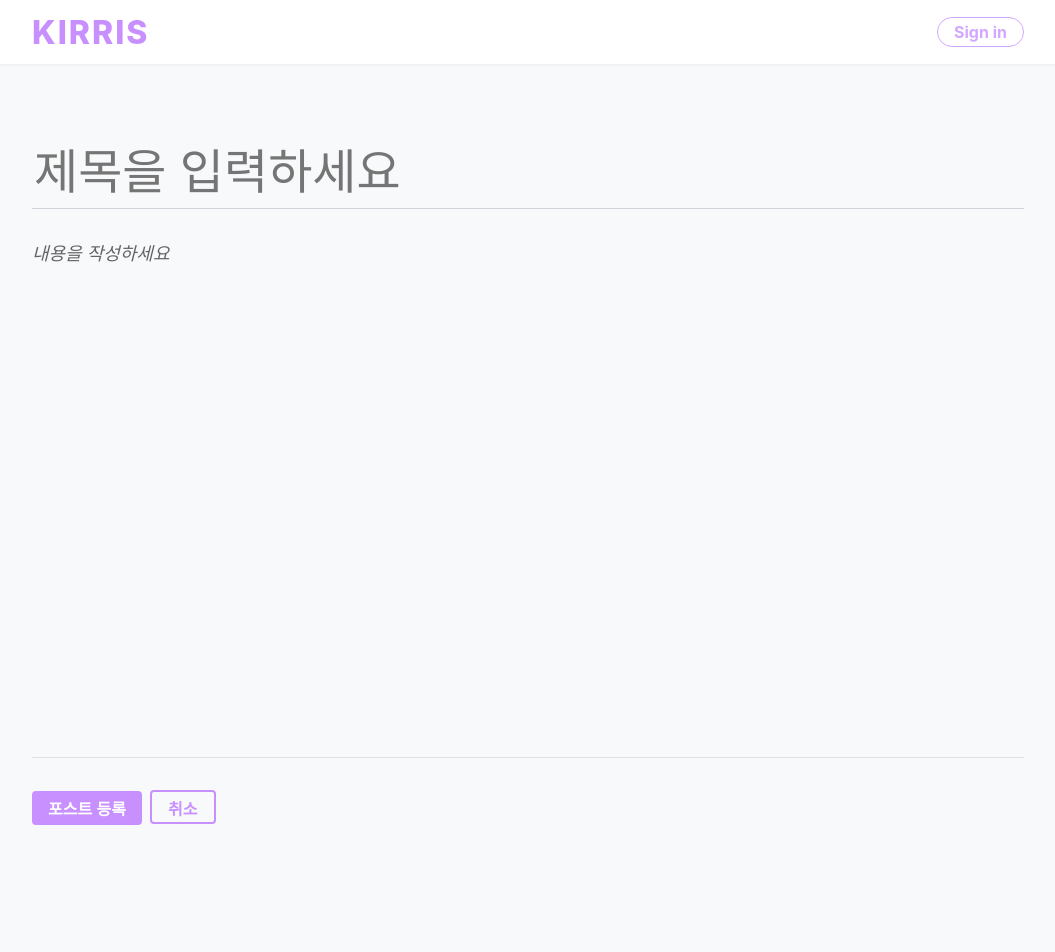
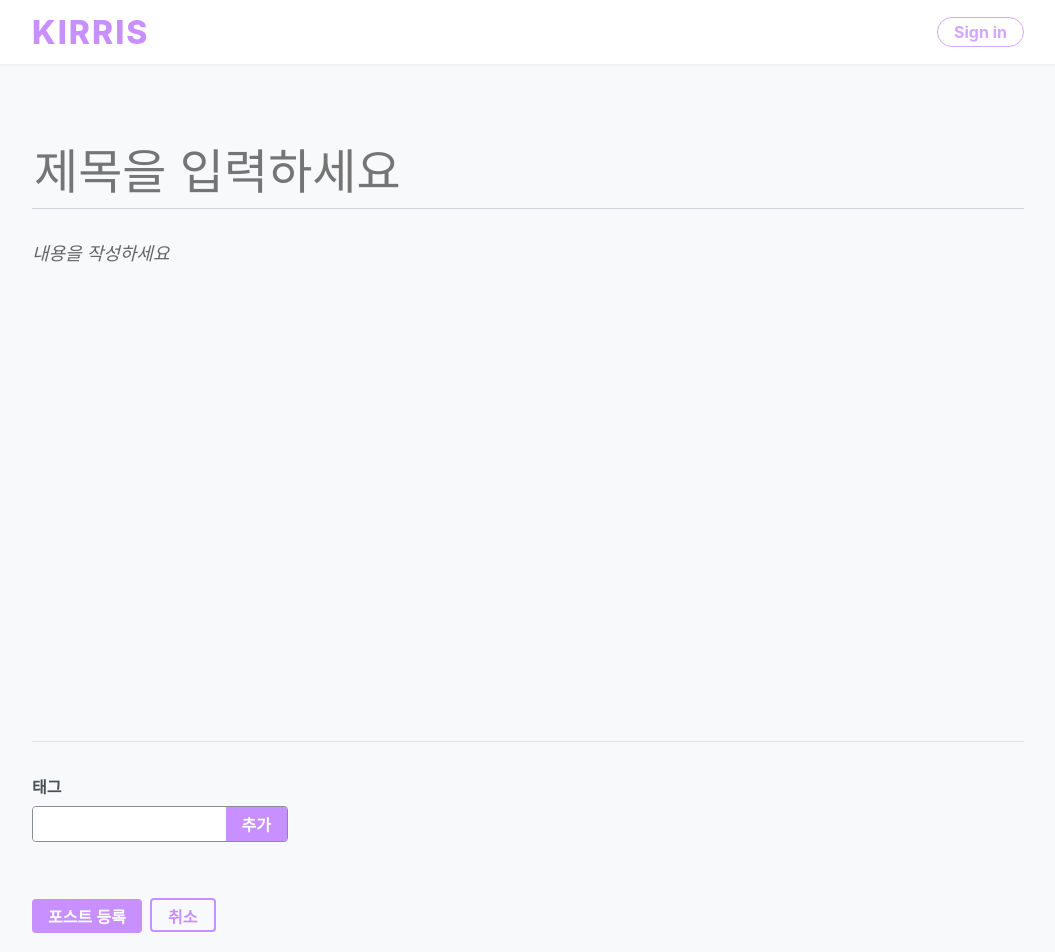
Before and after one commit to cdcoc0/kirris_blog, a React (Create React App) app in the folder blog-client/: page /write in a window 1280 px wide. Shown: the top 952 px of the page, without its empty margins (112-1167 px from the left). Before the commit the page ends 873 px from the top, so only its background shows below. Built offline with nearby package versions, Linux system fonts and the light colour scheme.

Commit message:
TagBox components

```diff
--- /dev/null
+++ b/blog-client/src/components/write/TagBox.js
@@ -0,0 +1,135 @@
+import React, { useCallback, useEffect, useState } from "react";
+import styled from "styled-components";
+import palette from "../../lib/styles/palette";
+
+const TagBoxBlock = styled.div`
+    width: 100%;
+    border-top: 1px solid ${palette.gray[3]};
+    padding-top: 2rem;
+    h4 {
+        color: ${palette.gray[7]};
+        margin-top: 0;
+        margin-bottom: 0.5rem;
+    }
+`;
+
+const TagForm = styled.form`
+    border-radius: 4px;
+    overflow: hidden;
+    display: flex;
+    width: 256px;
+    border: 1px solid ${palette.gray[6]}; //초기화
+
+    input,
+    button {
+        outline: none;
+        border: none;
+        font-size: 1rem;
+    }
+    input {
+        padding: 0.5rem;
+        flex: 1;
+        min-width: 0;
+    }
+    button {
+        cursor: pointer;
+        padding-right: 1rem;
+        padding-left: 1rem;
+        border: none;
+        background: ${palette.violet[3]};
+        color: white;
+        font-weight: bold;
+        &:hover {
+            background: ${palette.violet[4]};
+            /* background: ${palette.yellow[2]};
+            color: #130f40; */
+        }
+    }
+`;
+
+const Tag = styled.div`
+    margin-right: 0.5rem;
+    color: ${palette.gray[6]};
+    //cursor: pointer;
+    &:hover {
+        opacity: 0.5;
+    }
+`;
+
+const TagListBlock = styled.div`
+    display: flex;
+    margin-top: 0.5rem;
+`;
+
+//React.memo를 사용해 tag값이 바뀔 때만 리렌더링되도록 처리
+const TagItem = React.memo(({tag, onRemove}) => <Tag onClick={() => onRemove(tag)}>#{tag}</Tag>);
+
+//React.memo를 사용해 tags 값이 바뀔 때만 리렌더링되도록 처리
+const TagList = React.memo(({tags, onRemove}) => (
+    <TagListBlock>
+        {tags.map(t => (
+            <TagItem key={t} tag={t} onRemove={onRemove} />
+        ))}
+    </TagListBlock>
+));
+
+const TagBox = ({tags, onChangeTags}) => {
+    //tag는 이 컴포넌트에서 관리
+    //리덕스로 tags 배열 관리
+
+    const [input, setInput] = useState('');
+    const [localTags, setLocalTags] = useState([]);
+
+    const insertTag = useCallback(
+        tag => {
+            if(!tag) return;
+            if(localTags.includes(tag)) return;
+            const nextTags = [...localTags, tag];
+            setLocalTags(nextTags);
+            onChangeTags(nextTags);
+        },
+        [localTags, onChangeTags]
+    );
+
+    const onRemove = useCallback(
+        tag => {
+            const nextTags = localTags.filter(t => t !== tag);
+            setLocalTags(nextTags);
+            onChangeTags(nextTags);
+        },
+        [localTags, onChangeTags]
+    );
+
+    const onChange = useCallback(
+        e => {
+            setInput(e.target.value);
+        },
+        []
+    );
+
+    const onSubmit = useCallback(
+        e => {
+            e.preventDefault();
+            insertTag(input.trim());
+            setInput('');
+        },
+        [input, insertTag]
+    )
+
+    useEffect(() => {
+        setLocalTags(tags);
+    }, [tags]);
+
+    return (
+        <TagBoxBlock>
+            <h4>태그</h4>
+            <TagForm onSubmit={onSubmit}>
+                <input value={input} onChange={onChange} />
+                <button>추가</button>
+            </TagForm>
+            <TagList tags={localTags} onRemove={onRemove} />
+        </TagBoxBlock>
+    );
+}
+
+export default TagBox;
--- a/blog-client/src/components/write/WriteActionButtons.js
+++ b/blog-client/src/components/write/WriteActionButtons.js
@@ -11,7 +11,6 @@ const WriteActionButtonsBlock = styled.div`
     button + button {
         margin-left: 0.5rem;
     }
-    border-top: 1px solid ${palette.gray[3]};
 `;
 
 const StyledButton = styled(Button)`
--- /dev/null
+++ b/blog-client/src/containers/write/TagBoxContainer.js
@@ -0,0 +1,19 @@
+import React from 'react';
+import { useDispatch, useSelector } from 'react-redux';
+import TagBox from '../../components/write/TagBox';
+import { changeField } from '../../modules/write';
+
+const TagBoxContainer = () => {
+    const dispatch = useDispatch();
+    const tags = useSelector(state => state.write.tags);
+
+    const onChangeTags = nextTags => {
+        dispatch(changeField({key: 'tags', value: nextTags}));
+    };
+
+    return (
+        <TagBox onChangeTags={onChangeTags} tags={tags} />
+    );
+};
+
+export default TagBoxContainer;
--- a/blog-client/src/modules/write.js
+++ b/blog-client/src/modules/write.js
@@ -18,7 +18,7 @@ export const updatePost = createRequestThunk(UPDATE_POST, postsAPI.updatePost);
 const initialState = {
     title: '',
     body: '',
-    tags: '',
+    tags: [],
     post: null,
     postError: null,
     originalPostId: null,
--- a/blog-client/src/pages/WritePage.js
+++ b/blog-client/src/pages/WritePage.js
@@ -2,7 +2,7 @@ import React from 'react';
 import Responsive from '../components/common/Responsive';
 import HeaderContainer from '../containers/common/HeaderContainer';
 import EditorContainer from '../containers/write/EditorContainer';
-// import TagBoxContainer from '../containers/write/TagBoxContainer';
+import TagBoxContainer from '../containers/write/TagBoxContainer';
 import WriteActionButtonsContainer from '../containers/write/WriteActionButtonsContainer';
 
 const WritePage = () => {
@@ -11,7 +11,7 @@ const WritePage = () => {
             <HeaderContainer />
             <EditorContainer />
             <Responsive>
-                {/* <TagBoxContainer /> */}
+                <TagBoxContainer />
                 <WriteActionButtonsContainer />
             </Responsive>
         </>
```
